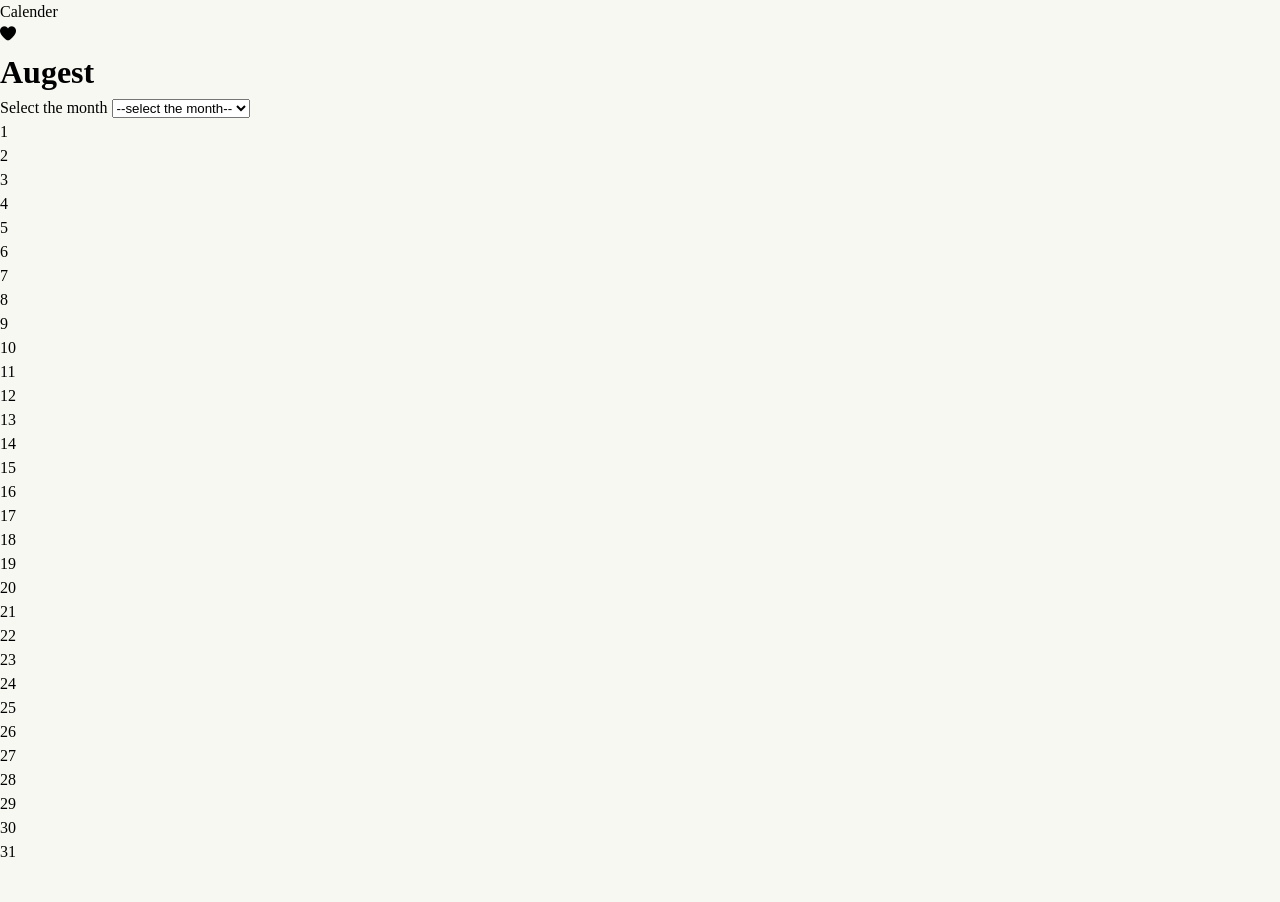
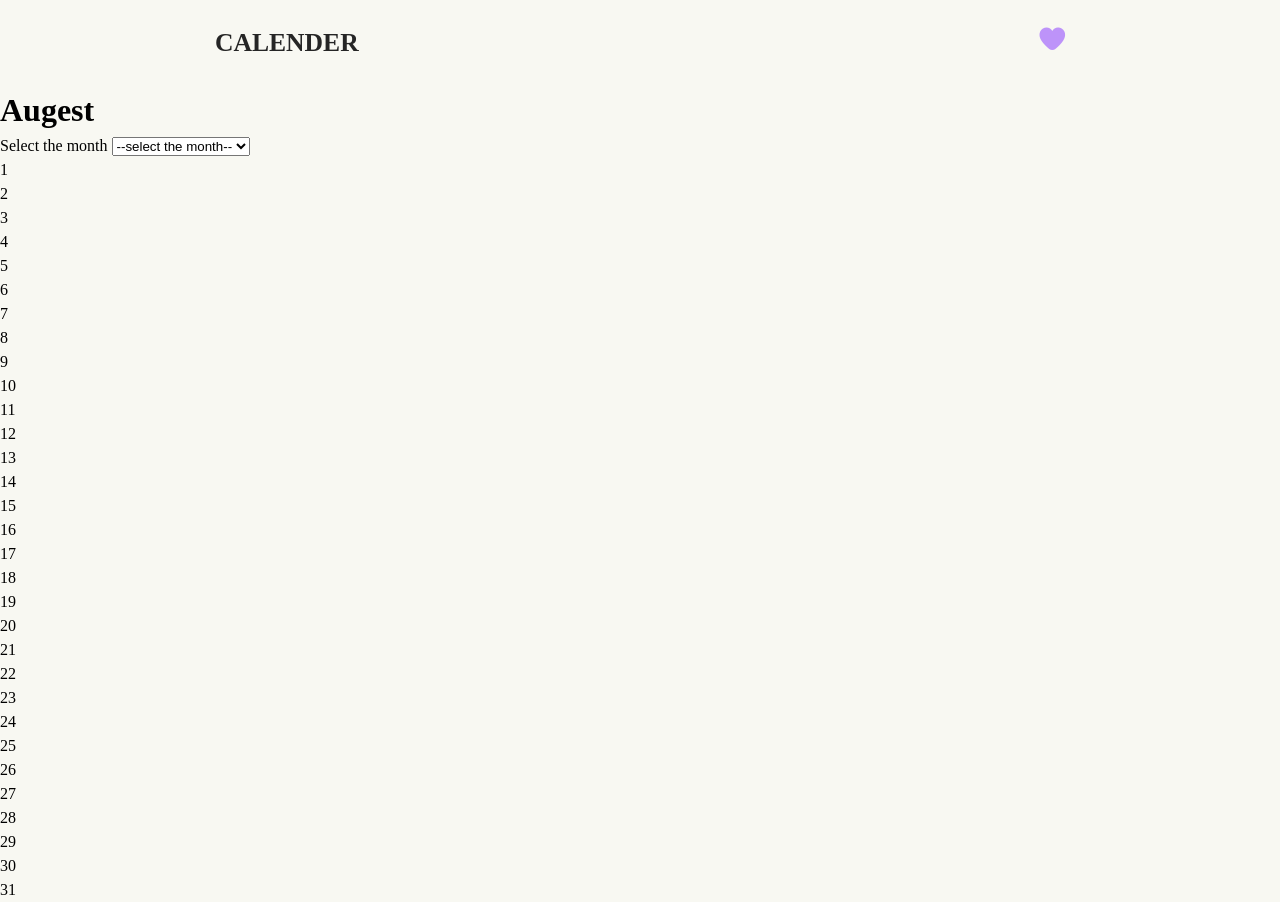
Before and after one commit to rjsudhin/simple-calender-build, a plain HTML site: page index.html in a window 1280 px wide. Before the commit the page ends 864 px from the top, so only its background shows below. Drawn offline with nearby package versions, Linux system fonts and the light colour scheme; a web font is replaced by a local one.

Commit message:
header section aligned designed

```diff
--- a/style.css
+++ b/style.css
@@ -11,6 +11,7 @@
   --calender-bg: #44475a;
   --days: #FF79C6;
   --btn: #BD93F9;
+  --text: #eee;
 }
 
 :root.light {
@@ -18,6 +19,7 @@
   --calender-bg: #ccc;
   --days: #FF79C6;
   --btn: #BD93F9;
+  --text: #252525;
 }
 
 html {
@@ -31,3 +33,40 @@ body {
   min-height: 100vh;
   background-color: var(--full-background);
 }
+
+/* for all container */
+.container {
+  width: 100%;
+  max-width: 850px;
+  margin: 0 auto;
+}
+/* for all container */
+
+/* header section */
+header {
+  padding: 1.5rem;
+}
+
+header .container {
+  display: flex;
+  align-items: center;
+  justify-content: space-between;
+}
+
+.container .logo {
+  font-weight: bold;
+  font-size: clamp(1.1rem, 2vw, 1.6rem);
+  text-transform: uppercase;
+  color: var(--text);
+}
+
+
+.container #theme-switching-btn {
+  color: var(--btn);
+}
+
+.container .logo,
+.container #theme-switching-btn {
+  font-size: clamp(1.1rem, 2vw, 1.6rem);
+}
+/* header section */
```
